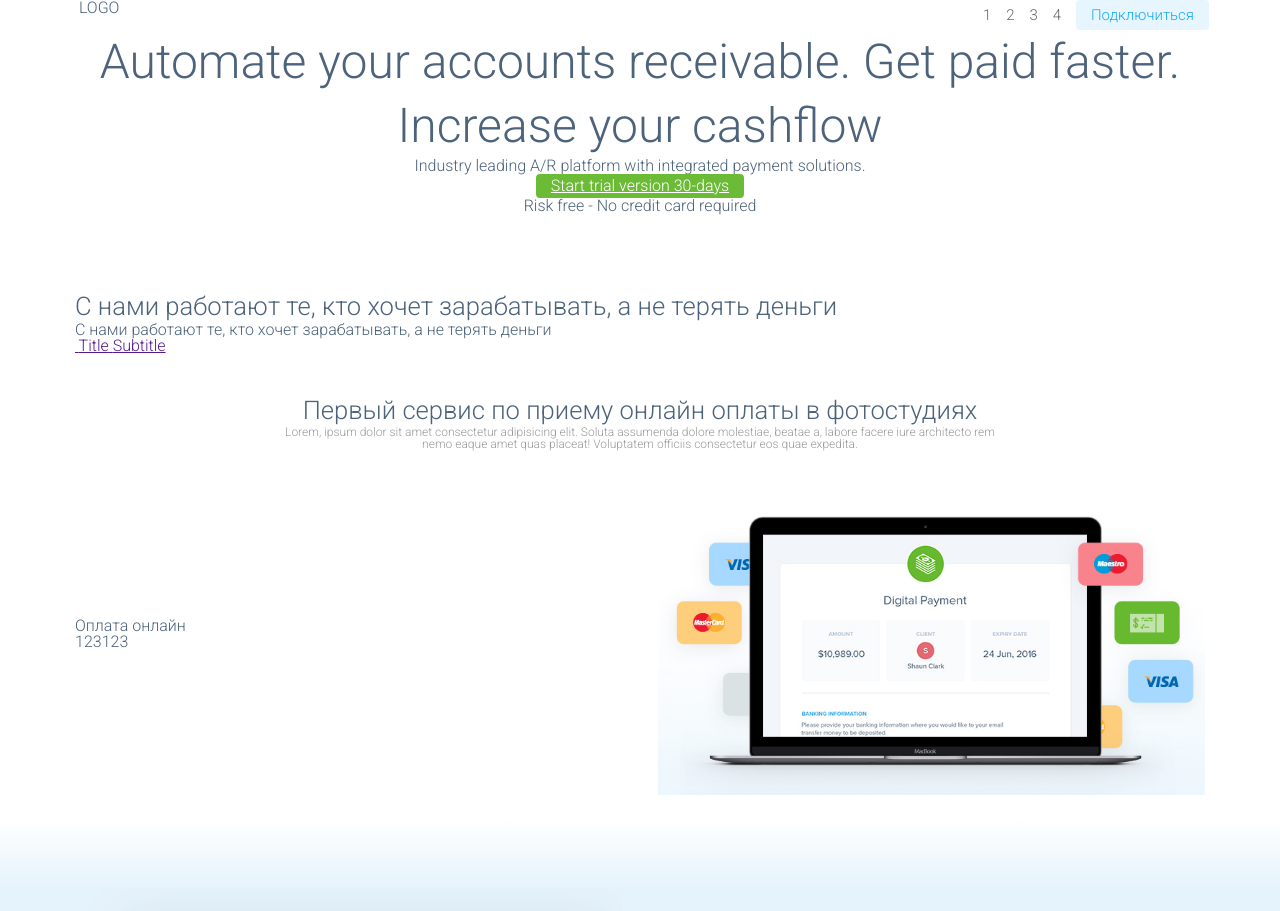
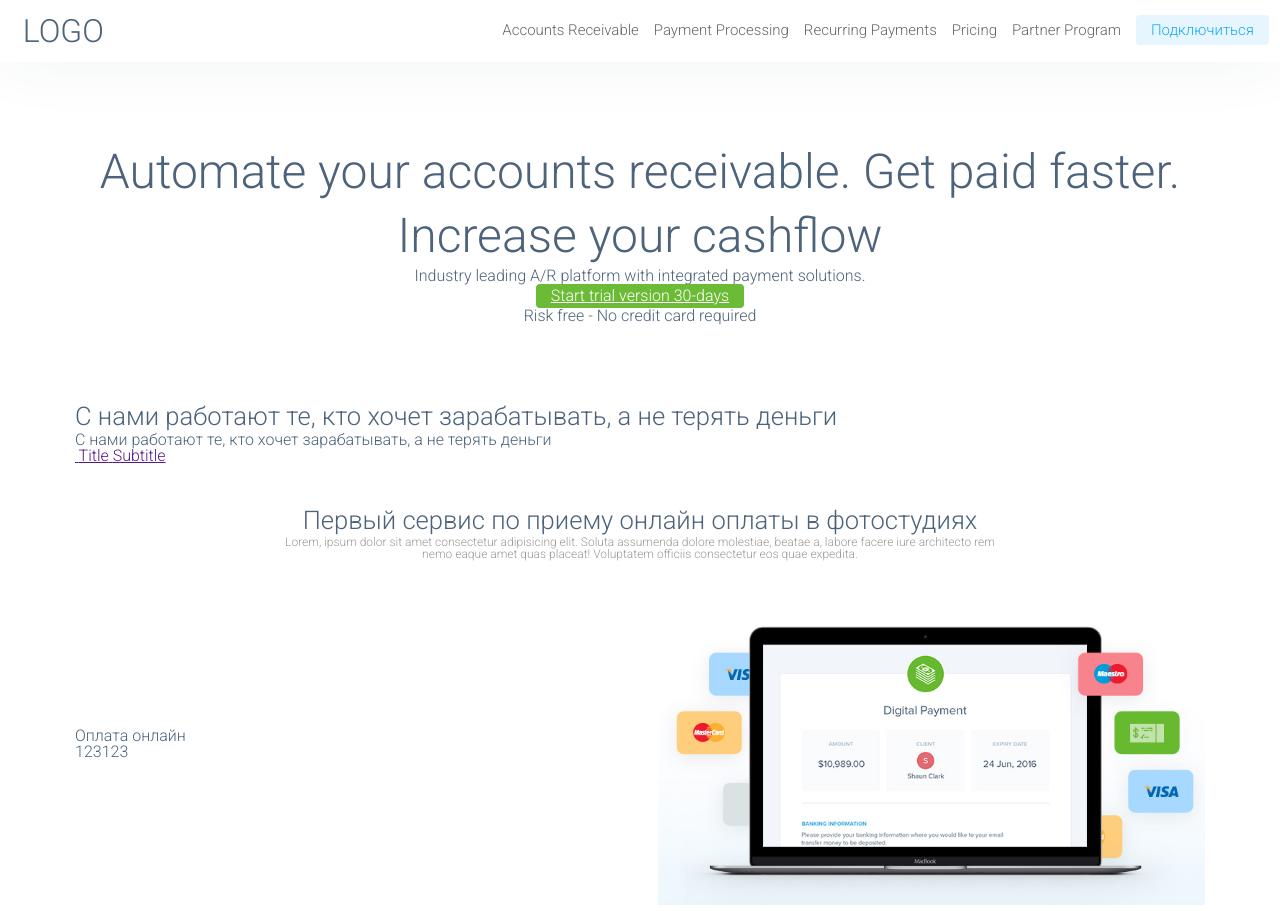
Before and after one commit to iLunts/photobel-landing, a website: page index.html in a window 1280 px wide. Shown: the top 911 px of the page. Drawn offline with Linux system fonts and the light colour scheme.

Commit message:
Fixed top-menu

```diff
--- a/index.html
+++ b/index.html
@@ -11,23 +11,21 @@
 </head>
 <body>
     <nav class="top-menu">
-        <div class="container">
-            <div class="grid">
-                <div class="col--1-5 logo">
+        <div class="top-menu__logo">
             <img src="" alt="">
             LOGO
         </div>
-                <ul class="col--4-5 top-menu__list t--r">
-                    <li class="top-menu__item"><a href="" class="top-menu__link">1</a></li>
-                    <li class="top-menu__item"><a href="" class="top-menu__link">2</a></li>
-                    <li class="top-menu__item"><a href="" class="top-menu__link">3</a></li>
-                    <li class="top-menu__item"><a href="" class="top-menu__link">4</a></li>
+        <ul class="top-menu__list">
+            <li class="top-menu__item"><a href="" class="top-menu__link">Accounts Receivable</a></li>
+            <li class="top-menu__item"><a href="" class="top-menu__link">Payment Processing</a></li>
+            <li class="top-menu__item"><a href="" class="top-menu__link">Recurring Payments</a></li>
+            <li class="top-menu__item"><a href="" class="top-menu__link">Pricing</a></li>
+            <li class="top-menu__item"><a href="" class="top-menu__link">Partner Program</a></li>
             <li class="top-menu__item"><a href="" class="top-menu__btn btn btn--blue-light">Подключиться</a></li>
         </ul>
-            </div>
-        </div>
     </nav>
 
+    <main class="main">
         <div class="container m--t-xs">
             <div class="grid">
                 <div class="col--1-1">
@@ -174,5 +172,6 @@
                 </article>
             </div>
         </div>
+    </main>
 </body>
 </html>
--- a/websrc/less/main.less
+++ b/websrc/less/main.less
@@ -15,7 +15,7 @@ body{
 // Block '.main'
 // ----------------------------------------------------
 .main {
-
+    padding-top: 140px;
 
     // -----------------------------------------
     // All modificators
--- a/websrc/less/reset.less
+++ b/websrc/less/reset.less
@@ -28,6 +28,7 @@ time, mark, audio, video {
 	border: 0;
 	font-size: 100%;
 	vertical-align: baseline;
+	box-sizing: border-box;
 }
 /* HTML5 display-role reset for older browsers */
 article, aside, details, figcaption, figure,
--- a/websrc/less/top-menu.less
+++ b/websrc/less/top-menu.less
@@ -6,8 +6,16 @@
 // Block '.top-menu'
 // ----------------------------------------------------
 .top-menu {
-    position: relative;
+    position: fixed;
+    top: 0;
+    width: 100%;
     background: #fff;
+    padding: 15px;
+
+    box-shadow: 0px 6px 60px 0px rgba(38, 51, 64, 0.05);
+    -webkit-transition: box-shadow 0.3s ease-in-out;
+    transition: box-shadow 0.3s ease-in-out;
+    z-index: 1000;
 
     // -----------------------------------------
     // All modificators
@@ -21,12 +29,18 @@
     // Element '.top-menu .top-menu__logo'
     & &__logo{
         font-size: 2rem;
+        float: left;
+    }
+
+    // Element '.top-menu .top-menu__list'
+    & &__list{
+        float: right;
     }
 
     // Element '.top-menu .top-menu__menu'
-    & &__menu{
+    // & &__menu{
         // padding: 20px 0;
-    }
+    // }
 
     // Element '.top-menu .top-menu__item'
     & &__item{
```
Also changed, not shown: content/css/style.min.css. Lines whose indentation alone changed are shown as unchanged.
